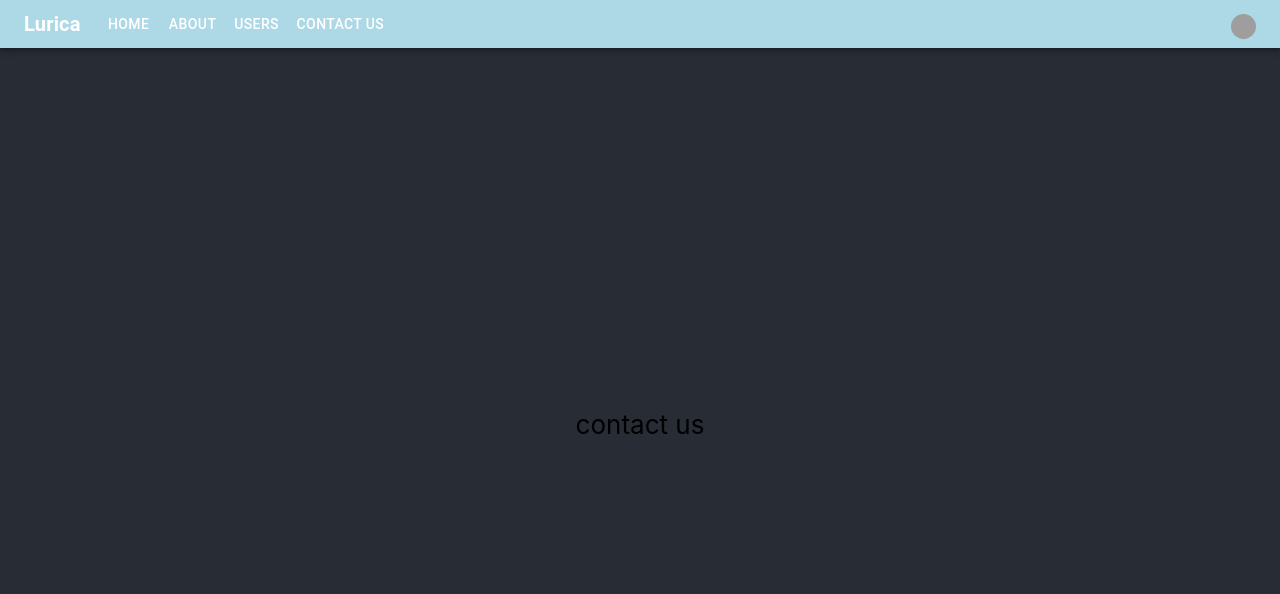
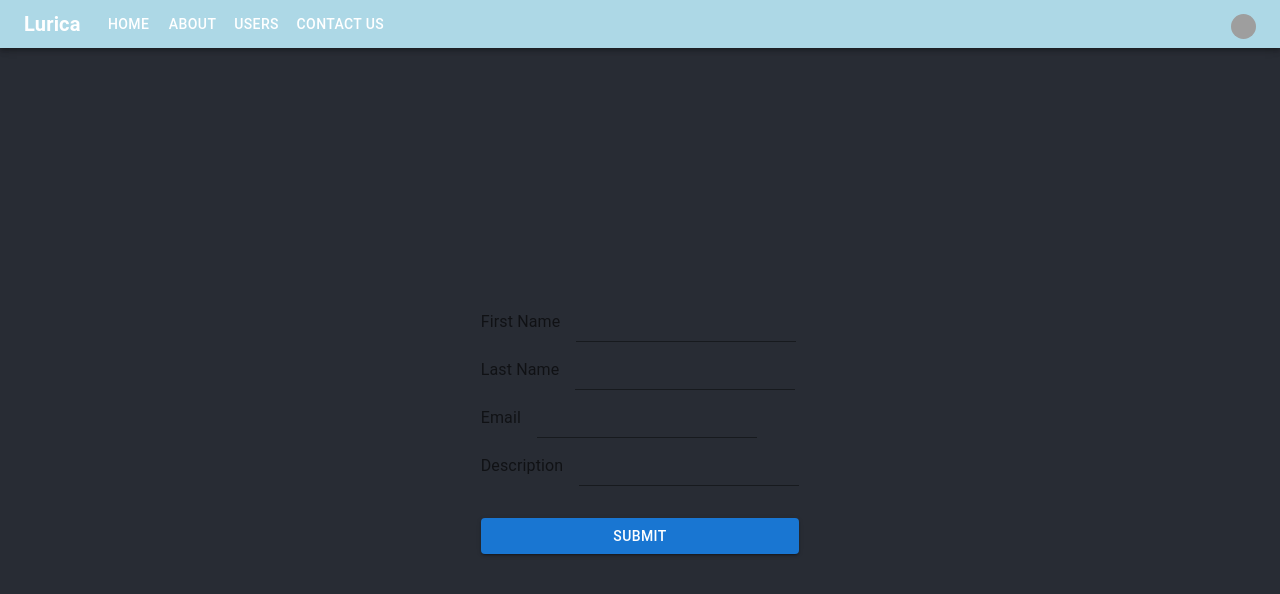
Before and after one commit to jericatolentino/grad, a React (Create React App) app in the folder website_fe/: page /contact-us in a window 1280 px wide. Shown: the top 594 px of the page. Built offline with nearby package versions, Linux system fonts and the light colour scheme; grey boxes are pictures that could not be loaded.

Commit message:
Created basic contact us form

```diff
--- a/website_fe/package.json
+++ b/website_fe/package.json
@@ -6,6 +6,7 @@
     "@apollo/client": "^3.5.8",
     "@emotion/react": "^11.7.1",
     "@emotion/styled": "^11.6.0",
+    "@hookform/resolvers": "^2.8.8",
     "@mui/icons-material": "^5.3.1",
     "@mui/material": "^5.4.0",
     "@testing-library/jest-dom": "^5.16.1",
@@ -19,12 +20,14 @@
     "graphql": "^16.3.0",
     "react": "^17.0.2",
     "react-dom": "^17.0.2",
+    "react-hook-form": "^7.29.0",
     "react-movable": "^3.0.2",
     "react-router-dom": "^6.2.1",
     "react-scripts": "5.0.0",
     "styled-components": "^5.3.5",
     "typescript": "^4.5.5",
-    "web-vitals": "^2.1.4"
+    "web-vitals": "^2.1.4",
+    "yup": "^0.32.11"
   },
   "scripts": {
     "start": "react-scripts start",
--- /dev/null
+++ b/website_fe/src/components/ContactUsForm.tsx
@@ -0,0 +1,143 @@
+import React from 'react';
+import { useForm, Controller } from 'react-hook-form';
+import { Input, InputLabel, Button, Box } from '@mui/material';
+import * as yup from 'yup';
+import { yupResolver } from '@hookform/resolvers/yup';
+import styled from 'styled-components'
+
+const schema = yup.object({
+    firstName: yup.string().required(),
+    lastName: yup.string().required(),
+    email: yup.string().email().required(),
+    description: yup.string().required()
+}).required();
+
+const Form = styled.form`
+    display: flex;
+    flex-direction: column;
+`
+
+const ContactUsForm: React.VFC = () => {
+    const {
+        control,
+        handleSubmit,
+        formState: { errors },
+    } = useForm({
+        resolver: yupResolver(schema),
+    });
+
+    const onSubmit = (data: any) => console.log(data);
+
+    const handleError = () => {
+        const createErrorMessage = (field: string) => `${field} is required.`
+        if (errors.firstName) return createErrorMessage('First Name')
+        if (errors.lastName) return createErrorMessage('Last Name')
+        if (errors.email) return errors.email.message
+        if (errors.description) return createErrorMessage('Description')
+    }
+
+    return (
+        <Form onSubmit={handleSubmit(onSubmit)}>
+
+            <Box
+                sx={{
+                    display: 'flex',
+                    marginTop: '1rem'
+                }}
+            >
+                <InputLabel style={{ marginRight: '1rem' }} htmlFor={'firstName'}>
+                    First Name
+                </InputLabel>
+                <Controller
+                    name='firstName'
+                    control={control}
+                    render={({ field }) => <Input
+                        id={'firstName'}
+                        {...field}
+                    />}
+                />
+            </Box>
+
+            <Box
+                sx={{
+                    display: 'flex',
+                    marginTop: '1rem'
+                }}
+            >
+                <InputLabel style={{ marginRight: '1rem' }} htmlFor={'lastName'}>
+                    Last Name
+                </InputLabel>
+                <Controller
+                    name='lastName'
+                    control={control}
+                    render={({ field }) => <Input
+                        id={'lastName'}
+                        {...field}
+                    />}
+                />
+            </Box>
+
+
+            <Box
+                sx={{
+                    display: 'flex',
+                    marginTop: '1rem'
+                }}
+            >
+                <InputLabel style={{ marginRight: '1rem' }} htmlFor={'email'}>
+                    Email
+                </InputLabel>
+                <Controller
+                    name='email'
+                    control={control}
+                    render={({ field }) => <Input
+                        id={'email'}
+                        {...field}
+                    />}
+                />
+            </Box>
+
+            <Box
+                sx={{
+                    display: 'flex',
+                    marginTop: '1rem'
+                }}
+            >
+                <InputLabel style={{ marginRight: '1rem' }} htmlFor={'description'}>
+                    Description
+                </InputLabel>
+                <Controller
+                    name='description'
+                    control={control}
+                    render={({ field }) => <Input
+                        id={'description'}
+                        {...field}
+                    />}
+                />
+            </Box>
+
+            <p style={{ color: 'white', fontSize: '1rem' }}>{handleError()}</p>
+
+            <Button
+                name='submit'
+                variant='contained'
+                type={'submit'}
+            >
+                Submit
+            </Button>
+
+        </Form>
+    );
+}
+// Controller to expose input refs (from external library components)
+
+export default ContactUsForm
+
+/*
+TODO:
+
+change to use grid instead of box,
+change font color,
+integrate emailjs
+
+*/
--- a/website_fe/src/containers/ContactUsPage.tsx
+++ b/website_fe/src/containers/ContactUsPage.tsx
@@ -1,9 +1,10 @@
 import React from 'react'
+import ContactUsForm from '../components/ContactUsForm'
 
 const ContactUsPage: React.VFC<{}> = () => {
     return (
         <>
-            contact us
+            <ContactUsForm/>
         </>
     );
 }
```
Also changed, not shown: 1 other file (tests, documents, lock files or other folders).
